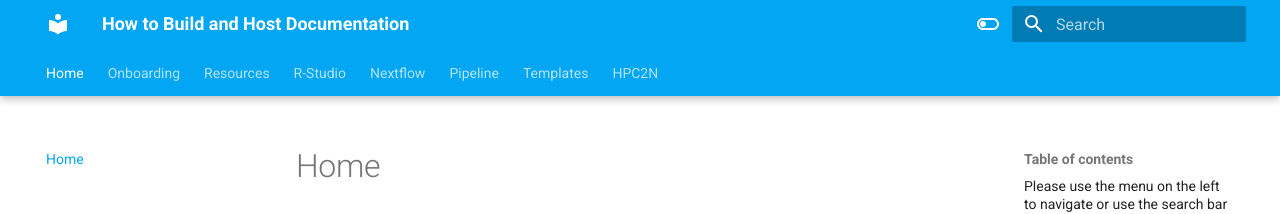
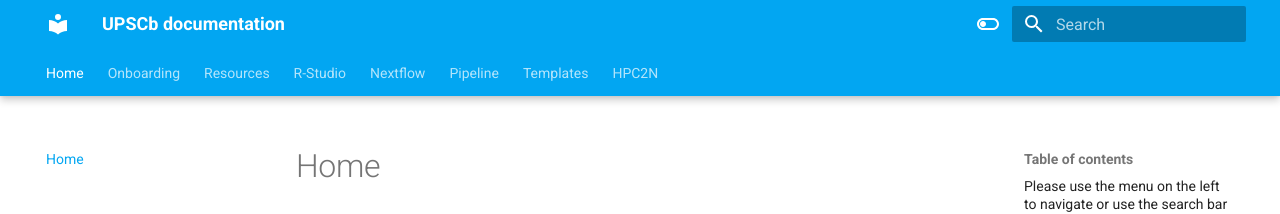
Before and after one commit to UPSCb/Documentation, an MkDocs documentation site: the page built from docs/README.md, in a window 1280 px wide. Shown: the top 214 px of the page. Built offline with MkDocs 1.6.1 and Material for MkDocs 9.7.7, drawn with Linux system fonts in a browser that asks for light colours.

Commit message:
title edited

```diff
--- a/mkdocs.yml
+++ b/mkdocs.yml
@@ -1,4 +1,4 @@
-site_name: How to Build and Host Documentation
+site_name: UPSCb documentation
 site_url: https://upscb.github.io/Documentation/
 
 docs_dir: docs
```
